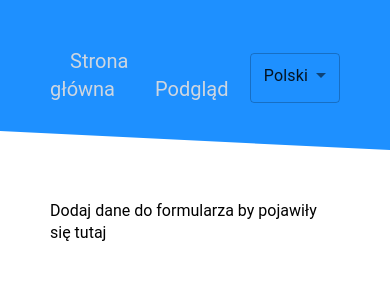
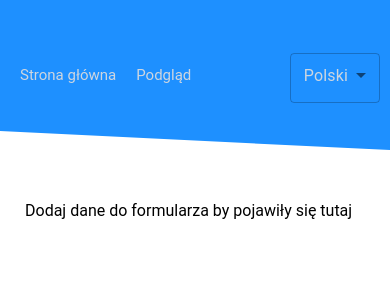
Before and after one commit to wobrozek/Crud-form, a React (Vite) app: page /view in a window 390 px wide. Shown: the top 300 px of the page. Built offline with nearby package versions, Linux system fonts and the light colour scheme.

Commit message:
bugfix: edit Deafult values

```diff
--- a/src/App.css
+++ b/src/App.css
@@ -35,6 +35,9 @@ html {
 .navbar a {
   padding: 20px;
 }
+.navbar div {
+  color: #ced6e0;
+}
 
 a {
   font-size: 20px;
@@ -64,7 +67,7 @@ a:hover {
 
 .aboutTable {
   max-width: 800px;
-  margin: 0 auto;
+  margin: 50px auto 0 auto;
 }
 
 .view {
@@ -81,7 +84,9 @@ a:hover {
 .personBox {
   background-color: #ced6e0;
   padding: 40px;
-  clip-path: polygon(0 0, 100% 0, 100% 100%, 0 calc(100% - 1vw));
+  -webkit-box-shadow: 8px 8px 24px -14px rgb(66, 68, 90);
+  -moz-box-shadow: 8px 8px 24px -14px rgb(66, 68, 90);
+  box-shadow: 8px 8px 24px -14px rgb(66, 68, 90);
 }
 .personBox li {
   list-style: none;
@@ -92,4 +97,36 @@ a:hover {
   margin-bottom: 20px;
 }
 
+@media (max-width: 1024px) {
+  .view__grid {
+    gap: 25px;
+  }
+  .personBox {
+    padding: 20px;
+  }
+}
+@media (max-width: 768px) {
+  .view__grid {
+    grid-template-columns: 1fr 1fr;
+  }
+  .view {
+    padding: 0 25px 50px 25px;
+  }
+  .navbar {
+    padding: 0 25px;
+  }
+  .navbar a {
+    padding: 10px;
+  }
+}
+@media (max-width: 425px) {
+  .navbar {
+    padding: 0 10px;
+  }
+  .navbar a {
+    padding: 10px;
+    font-size: 15px;
+  }
+}
+
 /*# sourceMappingURL=App.css.map */
--- a/src/App.scss
+++ b/src/App.scss
@@ -45,6 +45,10 @@ html{
   a{
     padding: 20px;
   }
+
+  div{
+    color: $white-gray;
+  }
 }
 
 a{
@@ -81,7 +85,7 @@ a:hover{
 
 .aboutTable{
   max-width: 800px;
-  margin:0 auto;
+  margin: 50px auto 0 auto;
 }
 
 .view{
@@ -95,16 +99,14 @@ a:hover{
   grid-template-columns: repeat(4,1fr);
 }
 
+
 .personBox{
   background-color: $white-gray;
   padding: 40px;
 
-  clip-path: polygon(
-    0 0,
-    100% 0,
-    100% 100%,
-    0 calc(100% - 1vw)
-  );
+  -webkit-box-shadow: 8px 8px 24px -14px rgba(66, 68, 90, 1);
+  -moz-box-shadow: 8px 8px 24px -14px rgba(66, 68, 90, 1);
+  box-shadow: 8px 8px 24px -14px rgba(66, 68, 90, 1);
 
   li{
     list-style: none;
@@ -116,3 +118,45 @@ a:hover{
     margin-bottom: 20px;
   }
 }
+
+@media (max-width:1024px){
+  .view__grid{
+    gap: 25px;
+  }
+
+
+  .personBox{
+    padding: 20px;
+  }
+}
+
+@media(max-width:768px){
+  .view__grid{
+    grid-template-columns: 1fr 1fr;
+  }
+
+  .view{
+    padding: 0 25px 50px 25px;
+  }
+
+  .navbar{
+    padding: 0 25px;
+
+    a{
+      padding: 10px;
+    }
+  }
+}
+
+@media(max-width:425px){
+
+  .navbar{
+    padding: 0 10px;
+
+
+    a{
+      padding: 10px;
+      font-size: 15px;
+    }
+  }
+}
--- a/src/components/AboutForm.tsx
+++ b/src/components/AboutForm.tsx
@@ -1,19 +1,15 @@
-import React, { FC } from "react";
+import React, { FC, useEffect } from "react";
 import { Button, TextField } from "@mui/material";
 import { LocalizationProvider } from "@mui/x-date-pickers/LocalizationProvider";
 import { DatePicker } from "@mui/x-date-pickers";
-import {
-  useForm,
-  Controller,
-  FieldValues,
-  SubmitHandler,
-} from "react-hook-form";
+import { useForm } from "react-hook-form";
 import { useSelector, useDispatch } from "react-redux";
 import { RootState } from "../redux/store";
 import { AdapterDayjs } from "@mui/x-date-pickers/AdapterDayjs";
 import { Form } from "../redux/form";
 import * as yup from "yup";
 import { yupResolver } from "@hookform/resolvers/yup";
+import { Dayjs } from "dayjs";
 
 interface FormProps {
   onSubmit: (data: Form) => void;
@@ -101,6 +97,7 @@ const AboutForm: FC<FormProps> = (props) => {
         <DatePicker
           onChange={handleDataChange}
           format="DD/MM/YYYY"
+          defaultValue={props?.defaultValue?.birthDate}
           slotProps={{
             textField: {
               helperText: errors.birthDate?.message?.toString(),
--- a/src/components/AboutTable.tsx
+++ b/src/components/AboutTable.tsx
@@ -9,7 +9,6 @@ import { useSelector, useDispatch } from "react-redux";
 import { RootState } from "../redux/store";
 import { Button, Dialog } from "@mui/material";
 import DeleteIcon from "@mui/icons-material/Delete";
-import EditIcon from "@mui/icons-material/Edit";
 import { remove, removeMultiple } from "../redux/form";
 import DialogForm from "./DialogForm";
 
@@ -69,7 +68,7 @@ const AboutTable = () => {
             label="Delete"
             onClick={handleDelete(params.id)}
           />,
-          <DialogForm />,
+          <DialogForm id={params.id} />,
         ],
       },
     ],
--- a/src/components/DialogForm.tsx
+++ b/src/components/DialogForm.tsx
@@ -1,24 +1,33 @@
 import { Dialog, DialogContent } from "@mui/material";
-import React, { useState } from "react";
+import React, { useEffect, useState } from "react";
 import AboutForm from "./AboutForm";
-import { useDispatch } from "react-redux";
+import { useDispatch, useSelector } from "react-redux";
 import { Form, edit } from "../redux/form";
 import EditIcon from "@mui/icons-material/Edit";
 import { GridActionsCellItem, GridRowModel } from "@mui/x-data-grid";
+import { RootState } from "../redux/store";
+import dayjs from "dayjs";
 
-const DialogForm = () => {
+const DialogForm = (id) => {
   const [open, setOpen] = useState(false);
   const dispatch = useDispatch();
-  const [dataDialog, setDataDialog] = useState({
-    id: 0,
-    name: "wojtek",
-    age: "32",
-    birthDate: "20/30/2000",
-  });
+  const [dataDialog, setDataDialog] = useState<Form>();
+  const people = useSelector((state: RootState) => state.form.people);
 
-  const handleClick = (row: GridRowModel) => {
+  const handleClick = () => {
     setOpen(!open);
-    console.log(row);
+    let human = {
+      ...people.filter((element) => {
+        return element.id == id.id;
+      }),
+    };
+
+    let humanCopy = { ...human[0] };
+
+    humanCopy.birthDate = humanCopy.birthDate.replace(".", "/");
+    humanCopy.birthDate = dayjs(humanCopy.birthDate);
+
+    setDataDialog(humanCopy);
   };
 
   const onSubmit = (data: Form) => {
```
Also changed, not shown: 1 other file (tests, documents, lock files or other folders).
